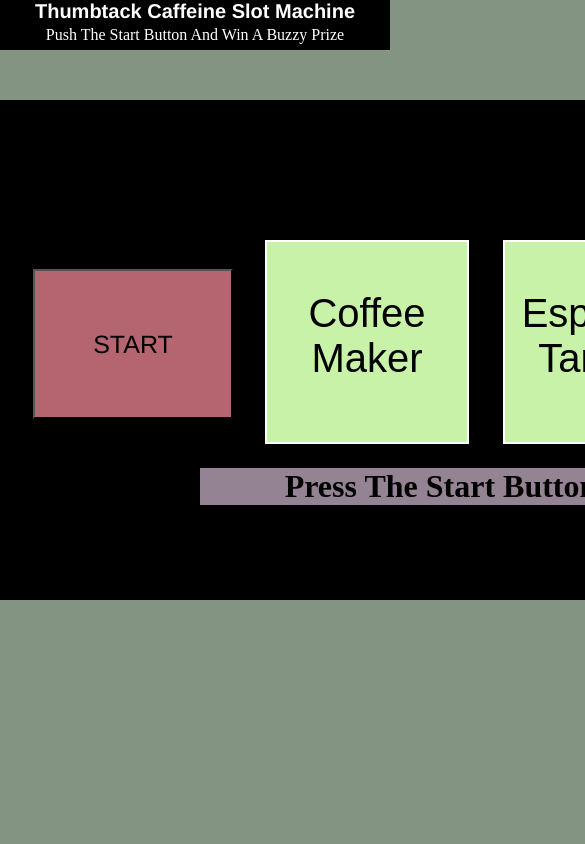
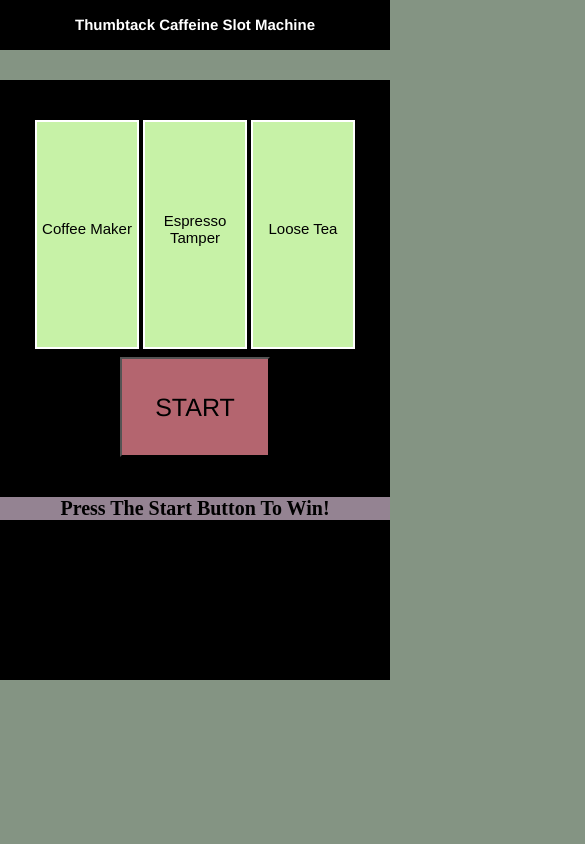
Before and after one commit to AndrewDPohl/slotmachine, a plain HTML site: page index.html in a window 390 px wide. Shown: the top 844 px of the page, 585 px wide, since content can reach past the window. Drawn offline with nearby package versions, Linux system fonts and the light colour scheme.

Commit message:
Adjusted CSS to make it responsive
* Adjusted some CSS styling and added Media Queries to make it more responsive
* TODO: need to see if I can get the number for the margin-top animation to pick up when the screen rotates, without having to reload

```diff
--- a/index.html
+++ b/index.html
@@ -2,6 +2,7 @@
 <html>
 <head>
   <meta charset="utf-8">
+  <meta name="viewport" content="width=device-width, initial-scale=1.0">
   <meta http-equiv="X-UA-Compatible" content="IE=edge">
   <title>Thumbtack Slot Machine</title>
   <link rel="stylesheet" href="./main.css">
@@ -11,17 +12,15 @@
 <body>
   <div class="title">
     <h1 class="main-title">Thumbtack Caffeine Slot Machine</h1>
-    <p class="sub-title">Push The Start Button And Win A Buzzy Prize</p>
   </div>
 
-  <div class="prize" id="coffee"></div>
-  <div class="prize" id="tea"></div>
-  <div class="prize" id="espresso"></div>
+  <div class="prize-container">
+    <div class="prize" id="coffee"></div>
+    <div class="prize" id="tea"></div>
+    <div class="prize" id="espresso"></div>
+  </div>
 
   <div class="slot-body">
-    <div class="button-container">
-      <button class="slot-button" style="margin-top:4px;">START</button>
-    </div>
     <div class="reel-container">
       <div class="reel" id="reel1">
         <div class="wrapper"></div>
@@ -33,6 +32,9 @@
         <div class="wrapper"></div>
       </div>
     </div>
+    <div class="button-container">
+      <button class="slot-button" style="margin-top:4px;">START</button>
+    </div>
     <h1 id="status"></h1>
   </div>
 
--- a/main.css
+++ b/main.css
@@ -7,15 +7,21 @@ body {
   background-color: #849483;
 }
 
+.prize-container {
+  width: 100%;
+}
+
 .prize {
   position: absolute;
-  width: 400px;
-  height: 400px;
+  margin: auto;
+  top: 0;
+  right: 0;
+  bottom: 0;
+  left: 0;
+  width: 320px;
+  height: 320px;
   z-index: 15;
-  top: 7%;
-  left: 50%;
-  background-size: 400px 400px;
-  margin: 0 0 0 -200px;
+  background-size: 320px 320px;
 }
 
 #coffee {
@@ -44,43 +50,37 @@ body {
 .main-title {
   margin-top: 15px;
   color: white;
-  font-size: 20px;
+  font-size: 30px;
   font-family: Helvetica;
   text-align: center;
-}
-
-.sub-title {
-  text-align: center;
-  color: white;
-  margin-top: -10px;
+  line-height: 50px;
 }
 
 .slot-body {
   height: 500px;
-  width: 1000px;
+  width: 100%;
   background-color: black;
   margin: 0 auto;
-  z-index: 10;
+  text-align: center;
 }
 
 .reel-container {
-  margin-left: 250px;
   display: inline-block;
 }
 
 .reel {
   display: inline-block;
-  margin: 140px 15px 0 15px;
+  margin: 40px 15px 0 15px;
   font-size: 40px;
   font-family: arial, helvetica, sans-serif;
   overflow: hidden;
   width: 200px;
-  height: 200px;
+  height: 250px;
   border: 2px solid white;
 }
 
 .reel-tile {
-  height: 200px;
+  height: 250px;
   width: 200px;
   background-color: #C7F2A7;
   text-align: center;
@@ -106,21 +106,100 @@ body {
 }
 
 .button-container {
-  float: left;
-  height: 500px;
-  position: absolute;
-  width: 300px;
+  height: 100px;
+  width: 100%;
+  text-align: center;
 }
 
 .slot-button {
+  margin: 0 auto;
   display: block;
-  position: absolute;
-  top: 33%;
-  left: 11%;
-  height: 150px;
+  height: 100px;
   width: 200px;
   background-color: #B4656F;
   font-size: 25px;
   font-family: Helvetica;
   cursor: pointer;
 }
+
+@media (max-width: 736px) {
+
+  .slot-body {
+    height: 300px;
+  }
+
+  .main-title {
+    font-size: 20px;
+  }
+
+  .title {
+    margin-bottom: 10px;
+  }
+
+  .slot-button {
+    height: 50px;
+    width: 100px;
+  }
+
+  .reel {
+    margin-top: 10px;
+    height: 150px;
+    width: 150px;
+    font-size: 30px;
+  }
+
+  .reel-tile {
+    height: 150px;
+    width: 150px;
+  }
+
+  #status {
+    margin: -40px 0 0 0;
+    width: 100%;
+    font-size: 20px;
+  }
+
+  .prize {
+    height: 250px;
+    width: 250px;
+    background-size: 250px 250px;
+  }
+}
+
+@media (max-width: 414px) {
+
+  .main-title {
+    font-size: 15px;
+  }
+
+  .title {
+    margin-bottom: 30px;
+  }
+
+  .slot-body {
+    height: 600px;
+  }
+
+  .slot-button {
+    height: 100px;
+    width: 150px;
+  }
+
+  #status {
+    margin: 40px 0 0 0;
+    width: 100%;
+    font-size: 20px;
+  }
+
+  .reel {
+    margin: 40px 0 0 0;
+    height: 225px;
+    width: 100px;
+    font-size: 15px;
+  }
+
+  .reel-tile {
+    height: 225px;
+    width: 100px;
+  }
+}
--- a/main.js
+++ b/main.js
@@ -7,6 +7,8 @@ var organics = ['Coffee Beans', 'Loose Tea', 'Ground Espresso Beans'];
 var reelsTurn = "./audio/slotMachineSound.mp3";
 var bellChime = "./audio/bellChime.mp3";
 var gameStart = "./audio/gameStart.ogg";
+
+var reelWidth = $(window).width();
 
 // Array that is used to check if a winner
 checkWinArray = [];
@@ -82,8 +84,13 @@ function moveTiles(target) {
   target.stop(true, true);
 
   var marginTop = parseInt(target.css("margin-top"), 10);
-
-  marginTop -= (15 * 200);
+  if (reelWidth <= 414) {
+    marginTop -= (15 * 225);
+  } else if (reelWidth <= 736) {
+    marginTop -= (15 * 150);
+  } else {
+    marginTop -= (15 * 250);
+  }
 
   target.animate({"margin-top": marginTop + "px"},
     {'duration' : time, 'easing' : "easeOutElastic"})
```
Also changed, not shown: 1 other file.
